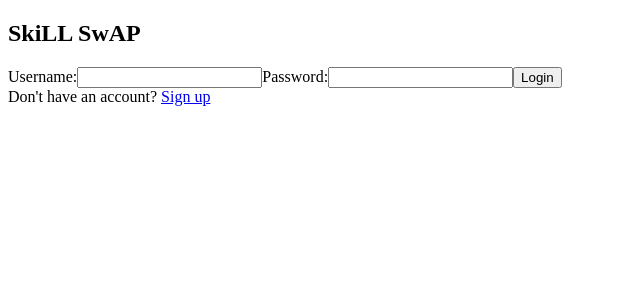
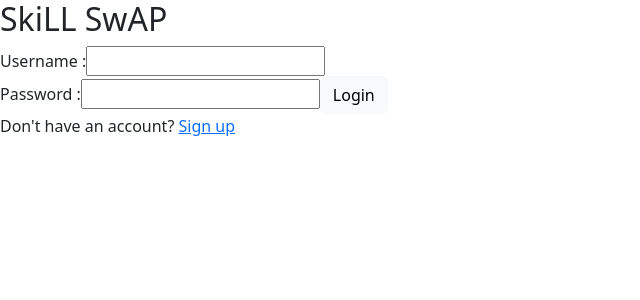
Before and after one commit to Star-Nose-Mole-Rat/SkillSwap, a React app: page / in a window 1280 px wide. Shown: the top 300 px of the page, without its empty margins (0-640 px from the left). Built offline with nearby package versions, Linux system fonts and the light colour scheme.

Commit message:
bootstrap and react-bootstrap installed

```diff
--- a/client/containers/MainContainer.jsx
+++ b/client/containers/MainContainer.jsx
@@ -1,5 +1,6 @@
 import React from 'react';
 import { useNavigate, Link } from 'react-router-dom';
+import { Button } from 'react-bootstrap';
 
 const MainContainer = () => {
   const navigate = useNavigate();
@@ -13,13 +14,15 @@ const MainContainer = () => {
         <div> <h2>SkiLL SwAP</h2>
           <form onSubmit={handleLogin}>
             <div>
-                <label>Username:
+                <label>Username :
                     <input type='text'  />
                 </label>
-                <label>Password:
+                <br/>
+                <label>Password :
                     <input type='password'  />
                 </label>
-                <button type='submit' >Login</button>
+
+                <Button type='submit' variant='light'>Login</Button>
             </div>
           </form>
           <div>
--- a/client/index.js
+++ b/client/index.js
@@ -4,8 +4,9 @@ import {store} from './store.js';
 import { useDispatch, useSelector } from 'react-redux';
 import { Provider } from 'react-redux';
 import { createRoot } from 'react-dom/client';
+import 'bootstrap/dist/css/bootstrap.min.css';
 
-import Ashraf_Test_Component from './ashraf_test_component.js';
+import Ashraf_Test_Component from './Ashraf_Test_Component.js';
 import App from './App.jsx';
 
 const root = createRoot(document.getElementById('root'));
--- a/package.json
+++ b/package.json
@@ -12,6 +12,7 @@
   "license": "ISC",
   "dependencies": {
     "@reduxjs/toolkit": "^2.1.0",
+    "bootstrap": "^5.3.3",
     "cookie-parser": "^1.4.6",
     "css-loader": "^6.10.0",
     "dotenv": "^16.4.5",
@@ -19,6 +20,7 @@
     "mongodb": "^6.5.0",
     "mongoose": "^8.3.0",
     "react": "^18.2.0",
+    "react-bootstrap": "^2.10.2",
     "react-dom": "^18.2.0",
     "react-redux": "^8.0.5",
     "redux": "^4.0.5",
```
Also changed, not shown: 1 other file (tests, documents, lock files or other folders).
